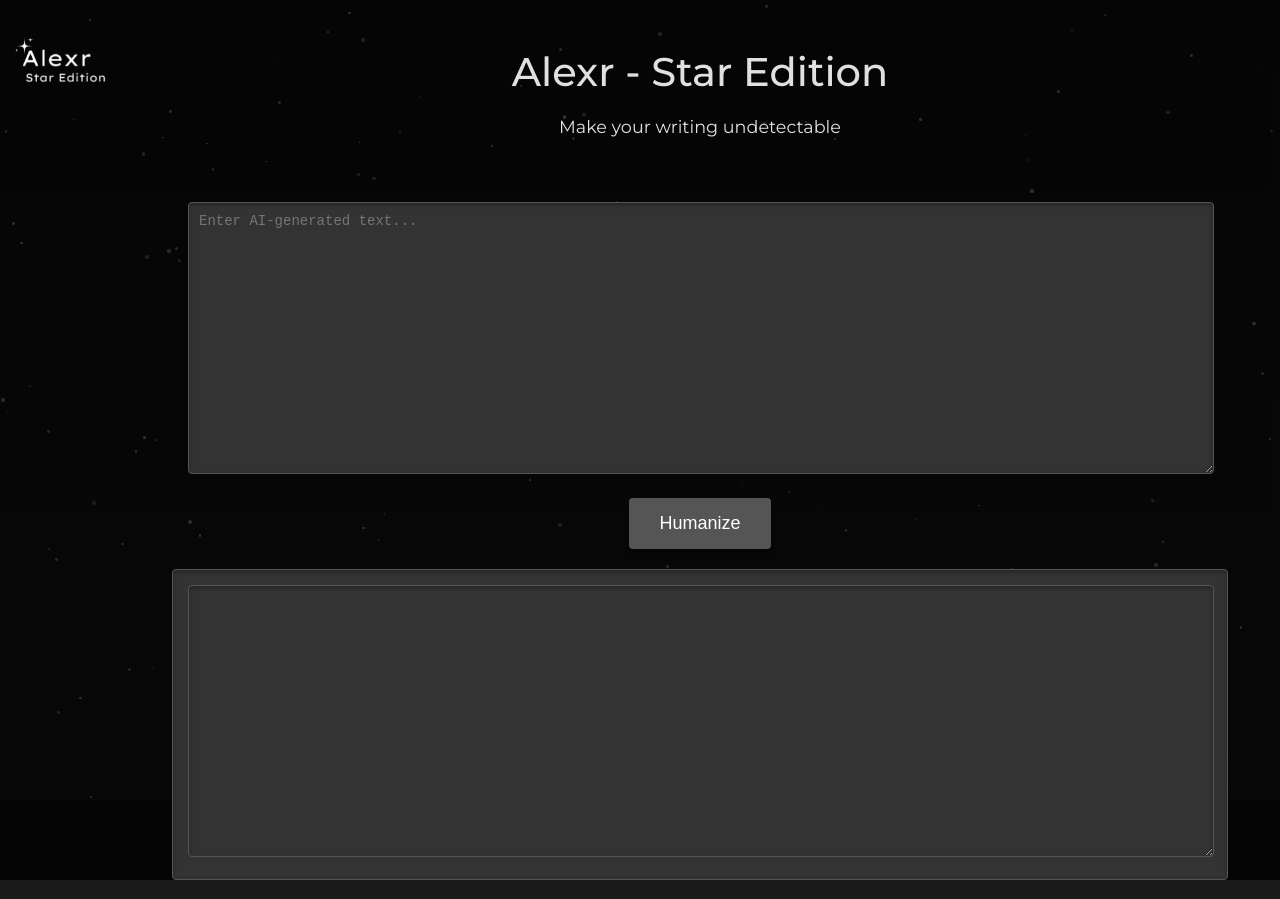
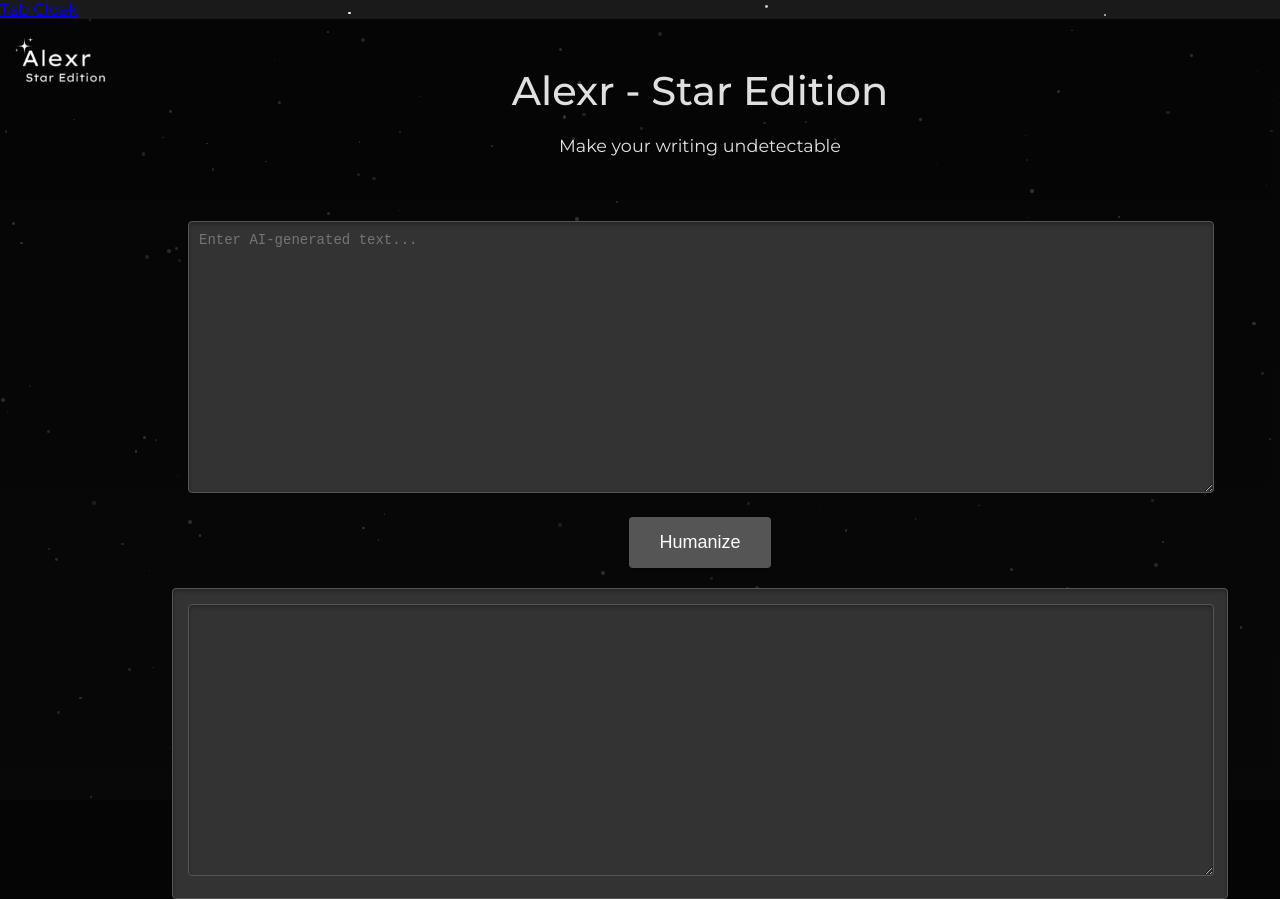
Before and after one commit to AlexRNetworks/alexr-humanizer, a website: page index.html in a window 1280 px wide. Shown: the top 899 px of the page. Drawn offline with Linux system fonts and the light colour scheme.

Commit message:
Update index.html

```diff
--- a/index.html
+++ b/index.html
@@ -14,13 +14,18 @@
     <div class="quantum-background">
         <div class="stars"></div>
     </div>
-    <div class="container">
-        <div class="top-bar">
-            <div class="logo-container">
-                <img src="Main (4).png" alt="Alexr Logo" class="logo">
-            </div>
+
+    <div class="top-bar">
+        <div class="logo-container">
+            <img src="Main (4).png" alt="Alexr Logo" class="logo">
+        </div>
+    </div>
+
+    <div class="top-navigation">
+        <a href="cloak-settings.html" class="nav-link">Tab Cloak</a>
         </div>
 
+    <div class="container">
         <header>
             <h1 class="quantum-text">Alexr - Star Edition</h1>
             <p class="quantum-text">Make your writing undetectable</p>
@@ -35,7 +40,7 @@
             </div>
         </main>
         <footer>
-            <p class="quantum-text">&copy; 2025 Alexr - Star Edition | <a href="cloak-settings.html" class="quantum-link">Tab Cloak Settings</a></p>
+            <p class="quantum-text">&copy; 2025 Alexr - Star Edition</p>
         </footer>
     </div>
     <script src="script.js"></script>
```
